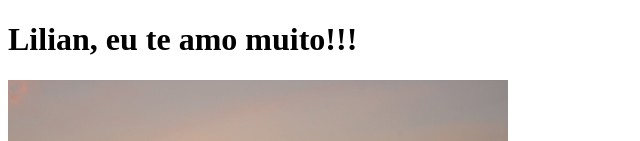
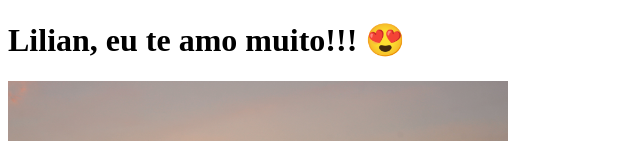
Before and after one commit to dvargas42/clone-tabnews, a Next.js app: page / in a window 1280 px wide. Shown: the top 141 px of the page, without its empty margins (0-640 px from the left). Built offline with nearby package versions, Linux system fonts and the light colour scheme.

Commit message:
alterar frase

```diff
--- a/pages/index.js
+++ b/pages/index.js
@@ -1,7 +1,7 @@
 function Home() {
     return (
         <div>
-            <h1>Lilian, eu te amo muito!!!</h1>
+            <h1>Lilian, eu te amo muito!!! 😍</h1>
             <img style={{width:500 }} src="casal.jpg" alt="casal" />
         </div>
     )
```
